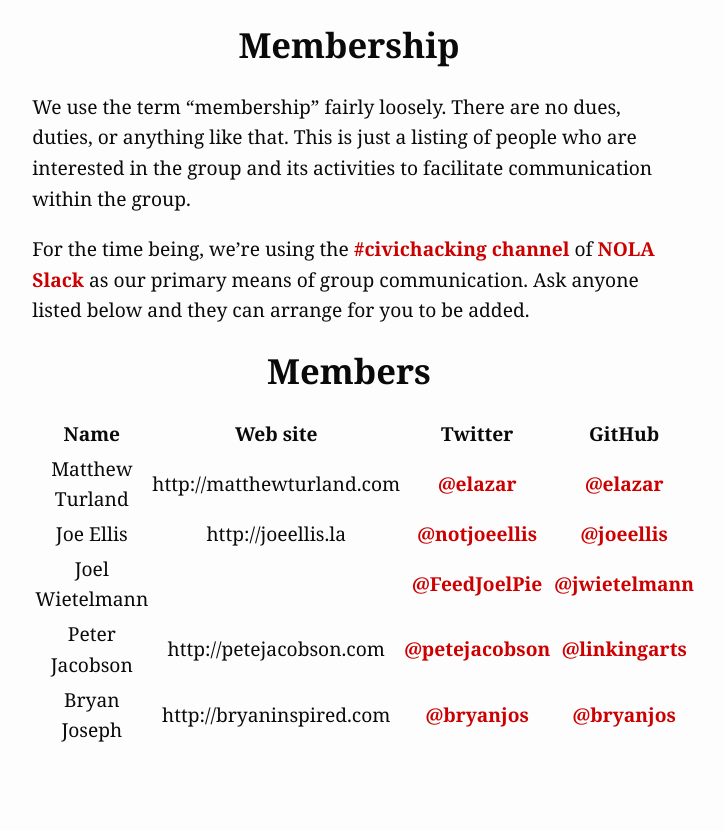
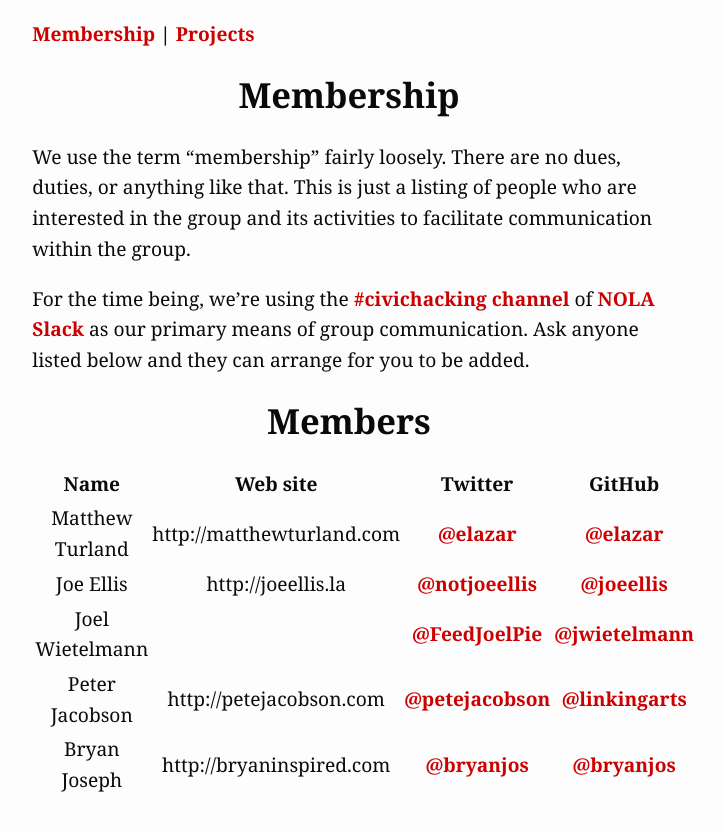
Before and after one commit to neworleans/neworleans.github.io, a Jekyll site: the page built from membership.md, in a window 1280 px wide. Shown: the top 831 px of the page, without its empty margins (291-1015 px from the left). Built offline with Jekyll 4.4.1, drawn with Linux system fonts in a browser that asks for light colours; Markdown is read by kramdown in place of the engine named in the settings.

Commit message:
Moved nav links to header include

```diff
--- a/_includes/header.html
+++ b/_includes/header.html
@@ -10,3 +10,9 @@
   <link rel="stylesheet" type="text/css" href="style.css">
 </head>
 <body>
+
+<p align="center">
+    <a href="https://neworleans.github.io/membership">Membership<a>
+    |
+    <a href="https://neworleans.github.io/projects">Projects</a>
+</p>
```
Also changed, not shown: index.md (+0 -2 lines).
